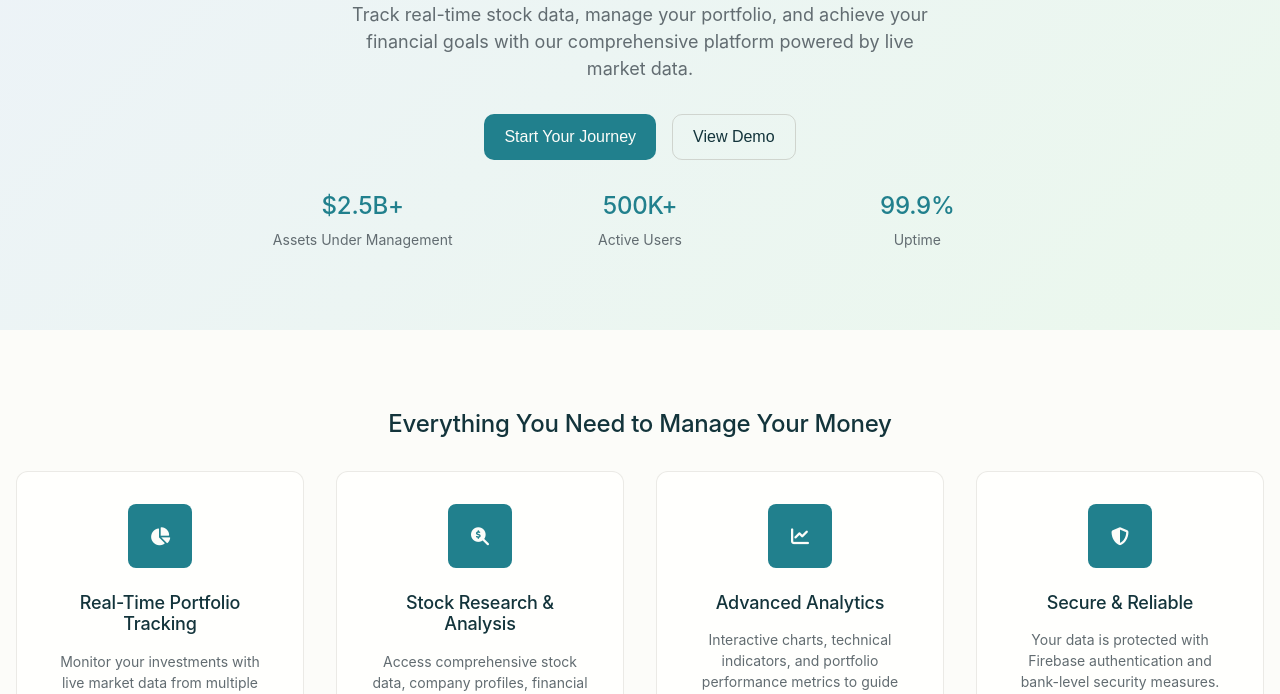
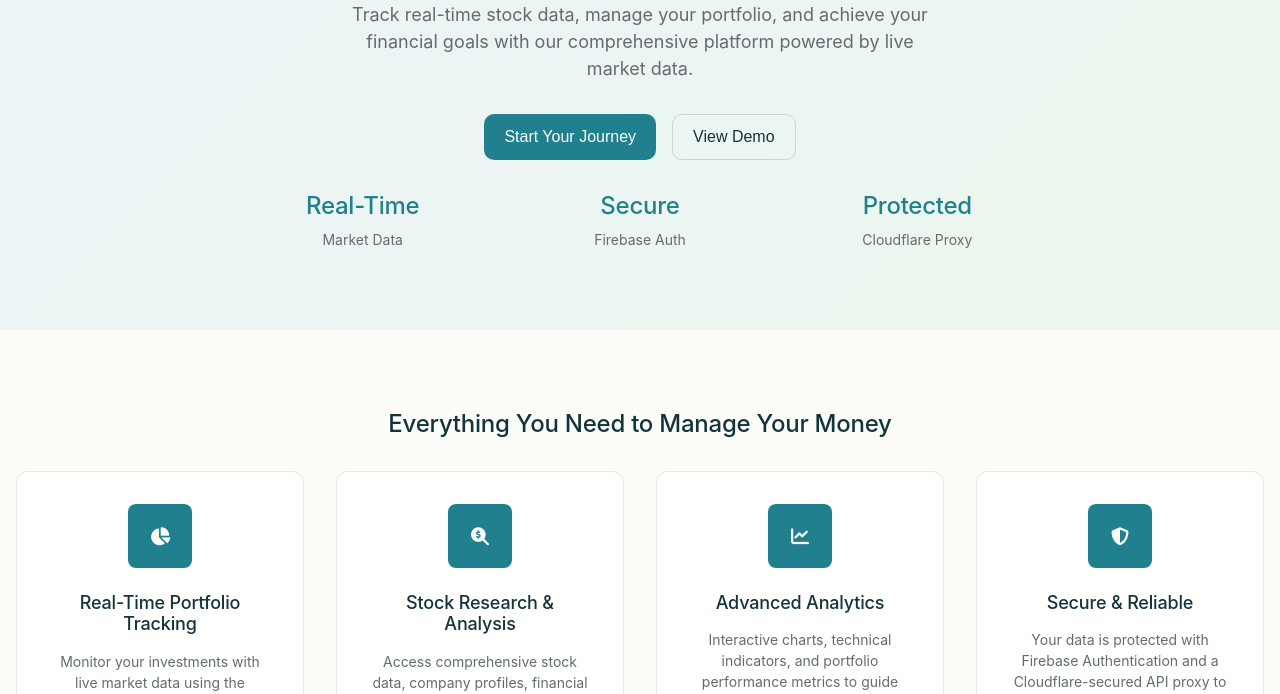
Before and after one commit to decodeswapnil/fintech, a plain HTML site: page index.html in a window 1280 px wide. Shown: the part 258-952 px from the top of the page. Drawn offline with nearby package versions, Linux system fonts and the light colour scheme; no server answers; a web font is replaced by a local one.

Commit message:
fix: update API references and Cloudflare security wording

```diff
--- a/index.html
+++ b/index.html
@@ -25,7 +25,8 @@ style-src 'self' 'unsafe-inline'
 font-src 'self'
     https://cdnjs.cloudflare.com
     https://fonts.gstatic.com
-    https://cdn.jsdelivr.net;
+    https://cdn.jsdelivr.net
+    https://r2cdn.perplexity.ai;
 img-src 'self' data: https:;
 connect-src
     'self'
@@ -38,7 +39,9 @@ connect-src
     https://identitytoolkit.googleapis.com
     https://securetoken.googleapis.com
     https://firestore.googleapis.com
-    https://www.gstatic.com;
+    https://www.gstatic.com
+    https://cdn.jsdelivr.net
+    https://r2cdn.perplexity.ai;
 frame-src
     https://accounts.google.com
     https://*.firebaseapp.com
@@ -82,16 +85,16 @@ frame-src
                 </div>
                 <div class="hero-stats">
                     <div class="stat-item">
-                        <h3>$2.5B+</h3>
-                        <p>Assets Under Management</p>
+                        <h3>Real-Time</h3>
+                        <p>Market Data</p>
                     </div>
                     <div class="stat-item">
-                        <h3>500K+</h3>
-                        <p>Active Users</p>
+                        <h3>Secure</h3>
+                        <p>Firebase Auth</p>
                     </div>
                     <div class="stat-item">
-                        <h3>99.9%</h3>
-                        <p>Uptime</p>
+                        <h3>Protected</h3>
+                        <p>Cloudflare Proxy</p>
                     </div>
                 </div>
             </div>
@@ -106,7 +109,7 @@ frame-src
                             <i class="fas fa-chart-pie"></i>
                         </div>
                         <h3>Real-Time Portfolio Tracking</h3>
-                        <p>Monitor your investments with live market data from multiple financial APIs including Alpha Vantage and FMP.</p>
+                        <p>Monitor your investments with live market data using the Financial Modeling Prep (FMP) API. API requests are routed through a Cloudflare Worker proxy for added security.</p>
                     </div>
                     <div class="feature-card">
                         <div class="feature-icon">
@@ -127,7 +130,7 @@ frame-src
                             <i class="fas fa-shield-alt"></i>
                         </div>
                         <h3>Secure & Reliable</h3>
-                        <p>Your data is protected with Firebase authentication and bank-level security measures.</p>
+                        <p>Your data is protected with Firebase Authentication and a Cloudflare-secured API proxy to prevent key exposure and unauthorized access.</p>
                     </div>
                 </div>
             </div>
```
